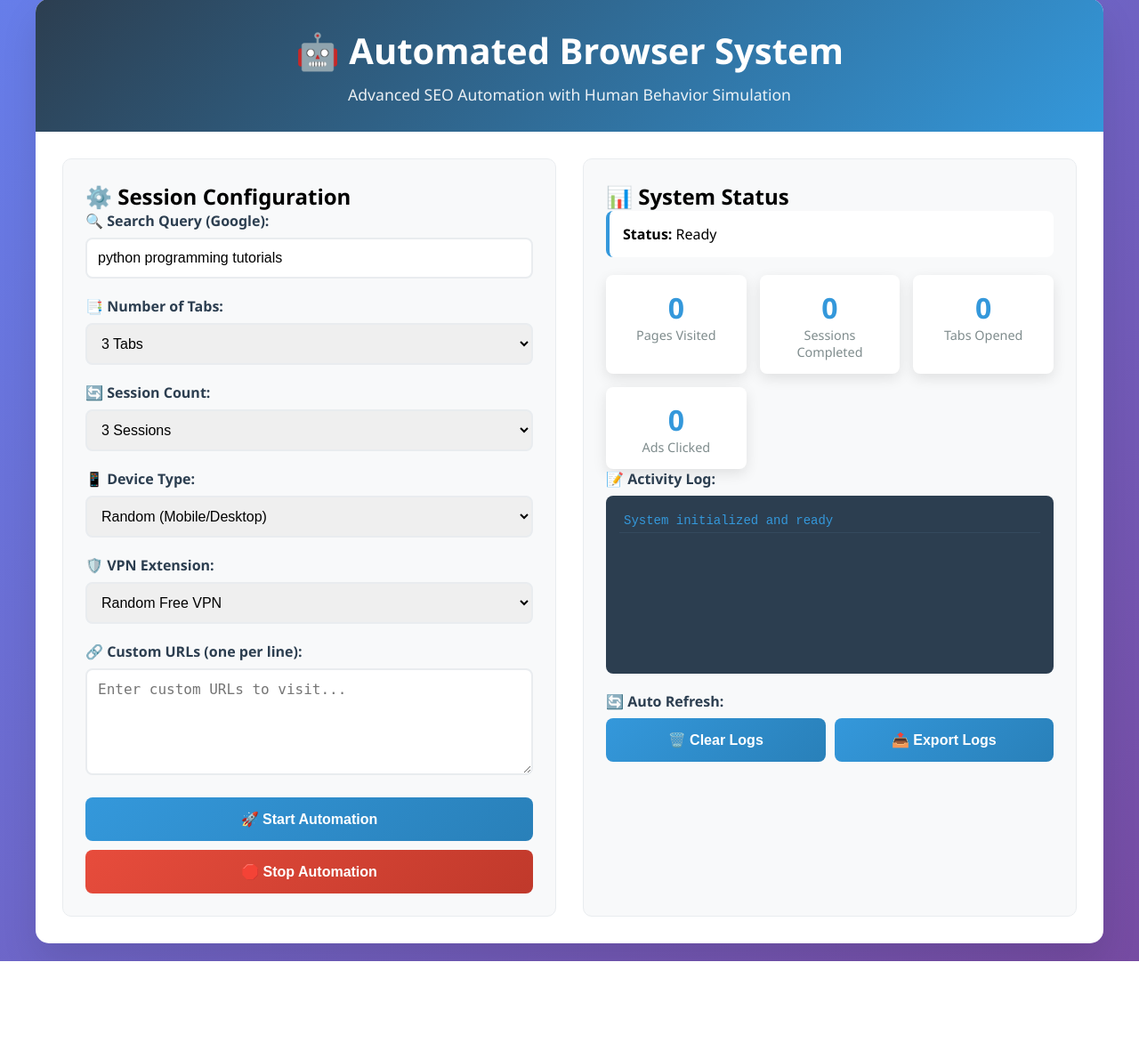
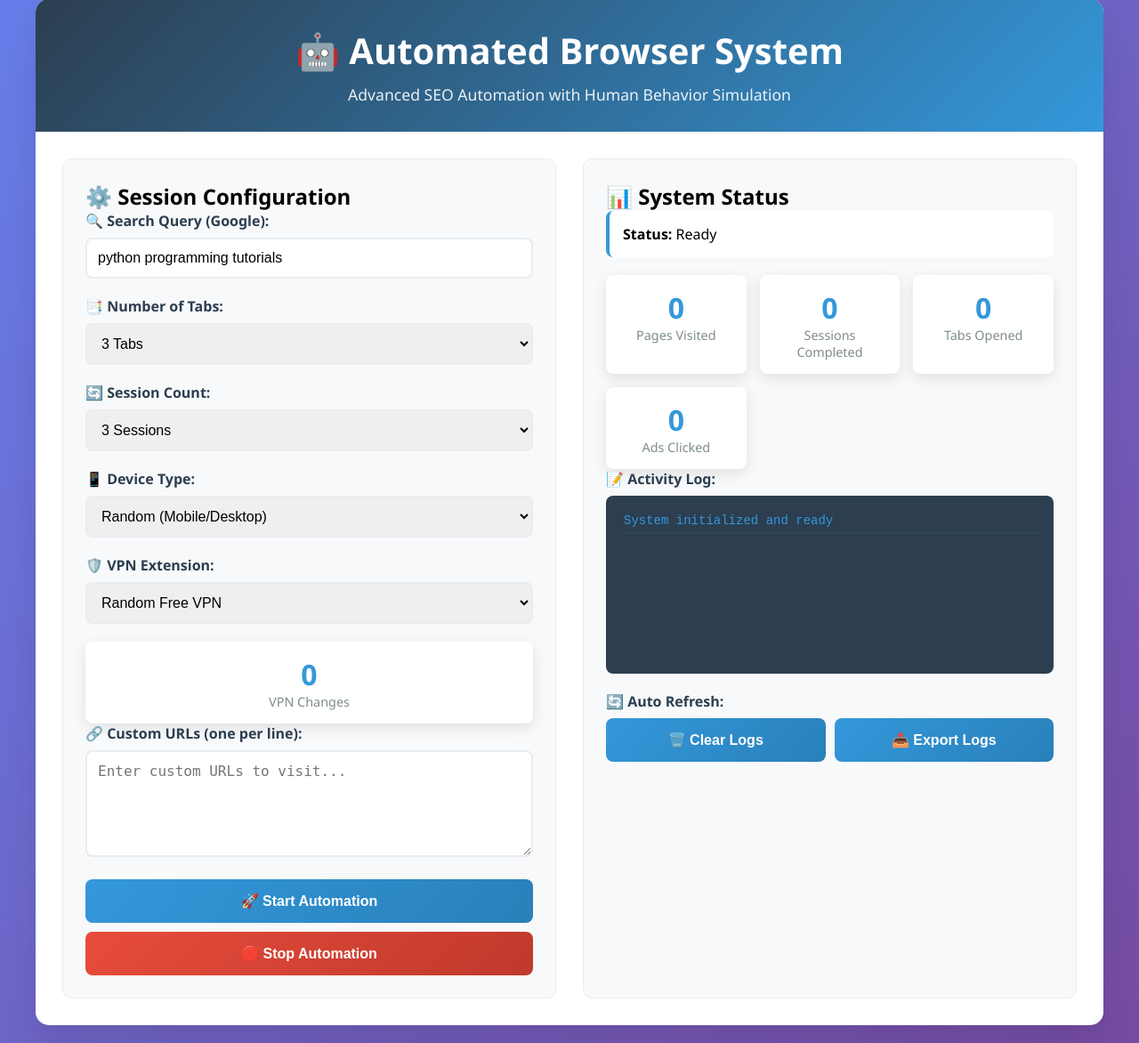
Before and after one commit to wellyerfyanto-arch/Botajah, a Flask app: page / in a window 1280 px wide. Shown: the part 21-1193 px from the top of the page at 89% size. Before the commit the page ends 1101 px from the top, so only its background shows below. Run offline with Flask 3, Linux system fonts and the light colour scheme.

Commit message:
Update index.html

```diff
--- a/templates/index.html
+++ b/templates/index.html
@@ -193,6 +193,7 @@
             font-size: 0.9em;
             color: #7f8c8d;
         }
+
     </style>
 </head>
 <body>
@@ -241,14 +242,29 @@
                         </select>
                     </div>
 
+                    <!-- Ganti bagian VPN Extension selection dengan ini: -->
 <div class="form-group">
     <label for="vpnExtension">🛡️ VPN Extension:</label>
     <select id="vpnExtension">
         <option value="random">Random Free VPN</option>
-                            <option value="touchvpn">Touch VPN</option>
-                            <option value="hotspotshield">Hotspot Shield</option>
-                            <option value="betternet">Betternet</option>
+        <option value="none">No VPN</option>
+        <option value="Touch VPN">Touch VPN</option>
+        <option value="Hotspot Shield">Hotspot Shield</option>
+        <option value="Betternet">Betternet</option>
+        <option value="ZenMate">ZenMate</option>
+        <option value="Windscribe">Windscribe</option>
+        <option value="Hoxx VPN">Hoxx VPN</option>
+        <option value="SetupVPN">SetupVPN</option>
+        <option value="Urban VPN">Urban VPN</option>
+        <option value="TunnelBear">TunnelBear</option>
+        <option value="Free VPN - VPN Proxy">Free VPN Proxy</option>
     </select>
+</div>
+
+<!-- Tambahkan stat card baru untuk VPN Changes: -->
+<div class="stat-card">
+    <div class="stat-number" id="vpnChanges">0</div>
+    <div class="stat-label">VPN Changes</div>
 </div>
 
                     <div class="form-group">
```
Lines whose indentation alone changed are shown as unchanged.
